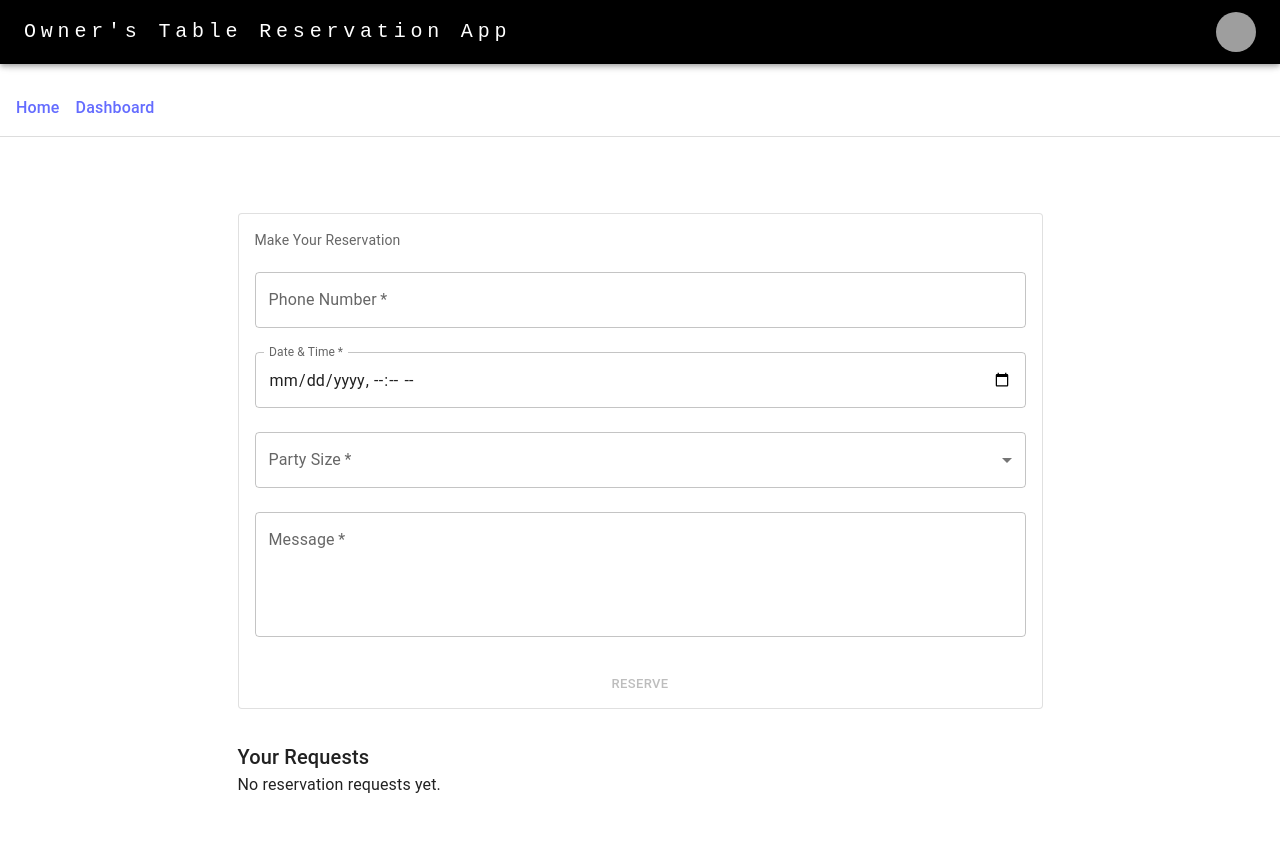
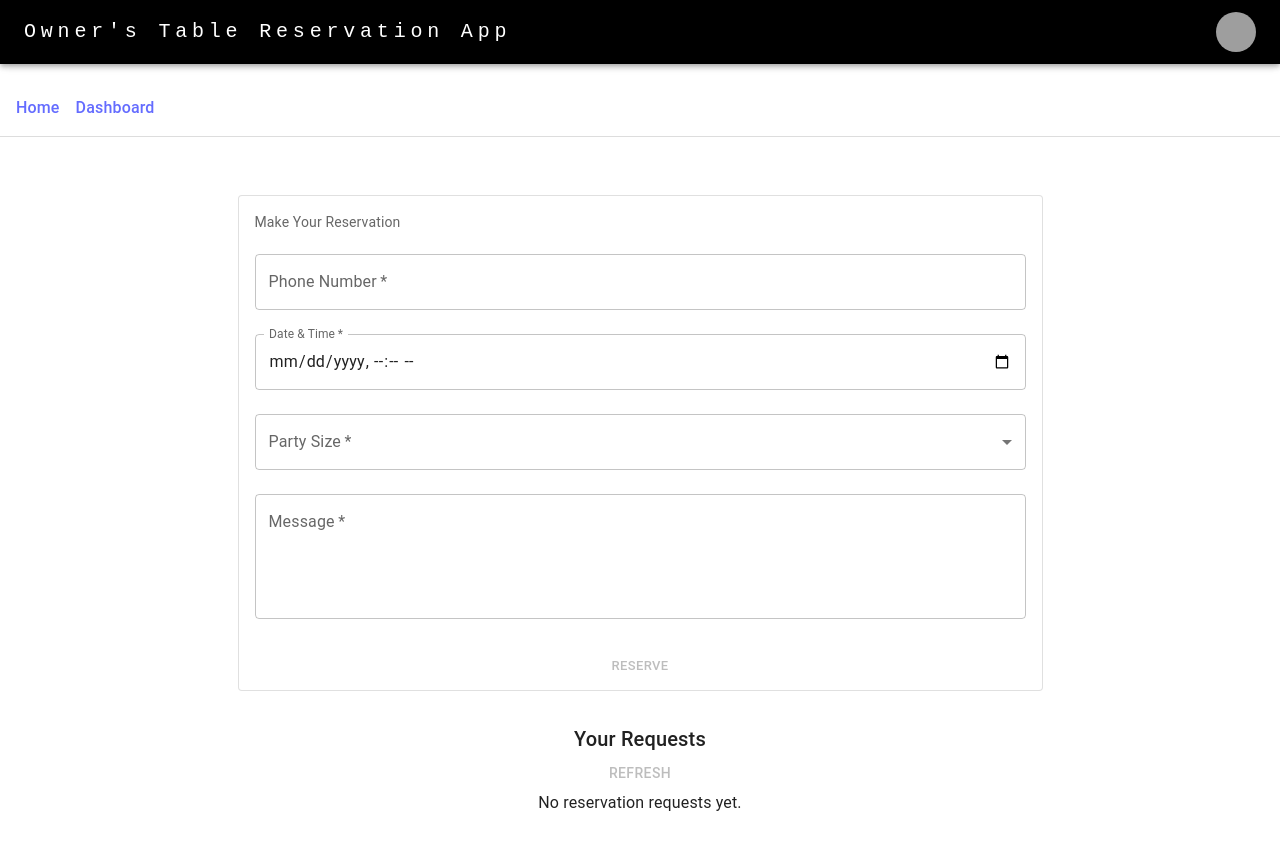
Before and after one commit to anuragkelkar1/onesignal-app, a React (Vite) app: page / in a window 1280 px wide. Shown: the top 850 px of the page. Built offline with nearby package versions, Linux system fonts and the light colour scheme; grey boxes are pictures that could not be loaded.

Commit message:
user change

```diff
--- a/src/components/card/card.jsx
+++ b/src/components/card/card.jsx
@@ -1,6 +1,6 @@
 // src/components/card/ReservationForm.jsx
 
-import React from "react";
+import React, { useEffect } from "react";
 import Box from "@mui/material/Box";
 import Card from "@mui/material/Card";
 import CardContent from "@mui/material/CardContent";
@@ -27,42 +27,50 @@ export default function ReservationForm() {
     const phoneRegex = /^\+?\d{10,15}$/;
     if (!phoneRegex.test(val)) {
       setPhoneError("Enter a valid phone number (10–15 digits)");
+      return false;
+    }
+    setPhoneError("");
+    return true;
+  };
+
+  const fetchRequests = async () => {
+    if (!validatePhone(phone)) return;
+    const { data, error } = await supabase
+      .from("reservations")
+      .select("*")
+      .eq("phone", phone)
+      .order("created_at", { ascending: false });
+    if (error) console.error("Error fetching reservations:", error);
+    else setRequests(data);
+  };
+
+  useEffect(() => {
+    if (phone && validatePhone(phone)) {
+      fetchRequests();
     } else {
-      setPhoneError("");
+      setRequests([]);
     }
-  };
+  }, [phone]);
 
   const handleSubmit = async (e) => {
     e.preventDefault();
-    validatePhone(phone);
-    if (phoneError) return;
+    if (!validatePhone(phone)) return;
     setLoading(true);
 
     const notifyStaff = true;
-
-    // 1) Save reservation
-    const { data, error: insertError } = await supabase
+    const { error: insertError } = await supabase
       .from("reservations")
       .insert([
-        {
-          phone,
-          message,
-          reservation_time: dateTime,
-          party_size: partySize,
-        },
-      ])
-      .select();
+        { phone, message, reservation_time: dateTime, party_size: partySize },
+      ]);
     if (insertError) {
       console.error("Insert error:", insertError);
       setLoading(false);
       return;
     }
 
-    const newReq = data[0];
-    // add to local requests list
-    setRequests((prev) => [...prev, newReq]);
+    await fetchRequests();
 
-    // 2) Trigger Edge Function
     const { error: fnError } = await supabase.functions.invoke("reservation", {
       body: { phone, message, dateTime, partySize, notifyStaff },
     });
@@ -73,9 +81,6 @@ export default function ReservationForm() {
     }
     if (fnError) console.error("Function error:", fnError);
 
-    // 3) Reset form
-    setPhone("");
-    setPhoneError("");
     setMessage("");
     setDateTime("");
     setPartySize("");
@@ -169,9 +174,12 @@ export default function ReservationForm() {
         </form>
       </Card>
 
-      {/* User's requests section */}
-      <Box sx={{ mt: 4 }}>
+      {/* User's Requests */}
+      <Box sx={{ mt: 4, textAlign: "center" }}>
         <Typography variant="h6">Your Requests</Typography>
+        <Button variant="text" onClick={fetchRequests} disabled={!phone}>
+          Refresh
+        </Button>
         {requests.length === 0 ? (
           <Typography>No reservation requests yet.</Typography>
         ) : (
@@ -186,7 +194,9 @@ export default function ReservationForm() {
                   {new Date(r.reservation_time).toLocaleString()} — Party of{" "}
                   {r.party_size}
                 </Typography>
-                <Typography>Status: {r.admin_response || "Pending"}</Typography>
+                <Typography>
+                  Status: {r.adminResponse ? "Confirmed" : "Pending"}
+                </Typography>
               </Box>
             ))}
           </Box>
```
